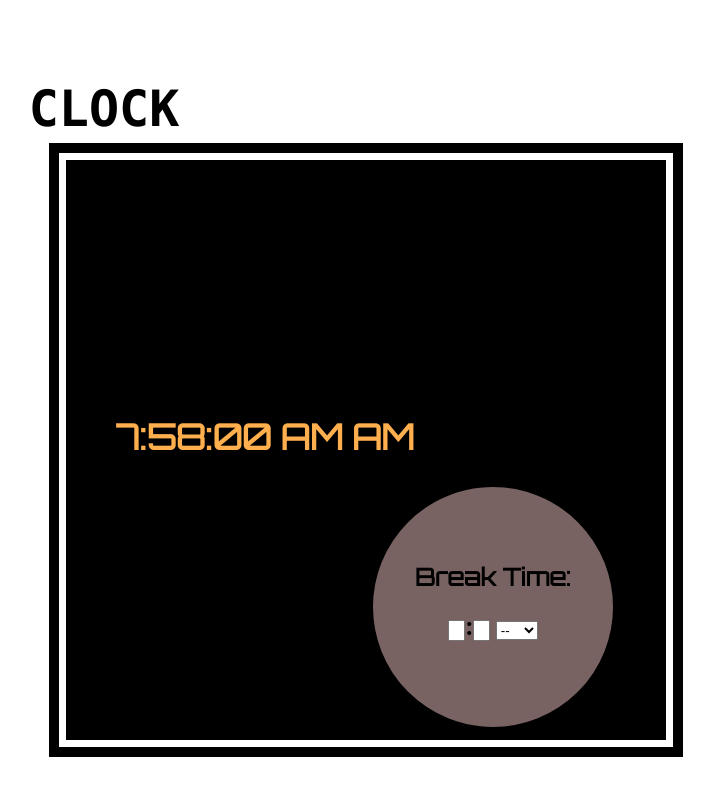
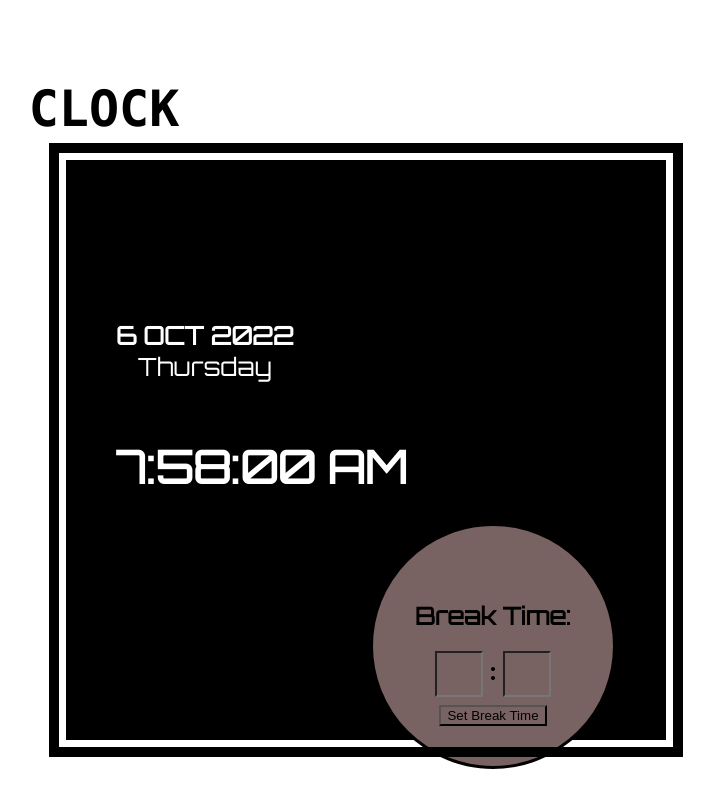
Before and after one commit to pritishinde22/timerTask, a React (Create React App) app: page / in a window 1280 px wide. Shown: the whole page, without its empty margins (536-1250 px from the left). Built offline with nearby package versions, Linux system fonts and the light colour scheme.

Commit message:
addition of date

```diff
--- a/package.json
+++ b/package.json
@@ -1,6 +1,6 @@
 {
   "name": "timertask",
-  "homepage": "https://pritishinde22.github.io/timer",
+  "homepage": "https://pritishinde22.github.io/timerTask",
   "version": "0.1.0",
   "private": true,
   "dependencies": {
@@ -16,7 +16,9 @@
     "operator": "^1.8.0",
     "react": "^18.2.0",
     "react-blink-text": "^1.0.5",
+    "react-cookie": "^4.1.1",
     "react-dom": "^18.2.0",
+    "react-hook-form": "^7.37.0",
     "react-scripts": "5.0.1",
     "react-simple-timepicker": "0.0.1",
     "react-time-picker": "^5.0.0",
--- a/src/App.css
+++ b/src/App.css
@@ -16,12 +16,14 @@
 
   }
 .header {
-    margin-left: 500px;
-    text-align: center;
-    margin-right: 500px;
     margin-top: 80px;
     font-family: "Lucida Console", "Courier New", monospace;
     font-size: 50px;
     font-weight: 900;
     font-style: normal;
+    display: flex;
+    justify-content: center;
+    align-items: center;
+    text-align: center;
+    /* min-height: 100vh; */
 }
--- a/src/components/AfterBreak.js
+++ b/src/components/AfterBreak.js
@@ -2,12 +2,9 @@ import Counter from "./Counter";
 import "./DigitalClock.css";
 
 const AfterBreak = (props) => {
-  function hourFormat(hr) {
-    let hr1 = parseInt(hr);
-    if (hr1 > 12) return hr1 - 12;
-    else return hr1;
-  }
-let [hrs,min]=props.timepicker.split(":");
+  const [hours, minutes, seconds] = props.count.split(":");
+
+  let [hrs, min] = props.timepicker.split(":");
   return (
     <>
       <div id="st-box">
@@ -18,29 +15,44 @@ let [hrs,min]=props.timepicker.split(":");
             type="text/css"
           ></link>
           <div className="font-Orbitron fontChange">
-            <label className="font-30">
+            <h1>
+            <strong>
+              {props.date} {props.month} {props.year}
+            </strong>
+            <br />
+            <span>{props.day}</span></h1>
+          </div>
+          <div className="font-Orbitron fontChange">
+            <h2 className="font-30">
               {" "}
-              {hrs > 12 ? hourFormat(hrs) : hourFormat(hrs)}
+              {hours}
               <span className="blink">:</span>
-              {min} {hrs > 11 ? <span> PM</span> : <span>AM</span>}
-            </label>
-            <h2 className="blink">You Are On Break!!</h2>
+              {minutes}
+              <span className="blink">:</span>
+              {seconds}
+            </h2>
+            <h3 className="blink">You Are On Break!!</h3>
           </div>
         </>
       </div>
       <div>
         <div id="nd-box" className="font-Orbitron">
-          <h1 className="fontChange font-30 margin-top-align">
+          <h2 className="font-25 margin-top-align">
             Break <br />
             Time!
-          </h1>
+          </h2>
+          <strong className="font-25">{props.timepicker}</strong>
         </div>
         <br />
 
         <div id="rd-box" className="font-Orbitron font-30 fontTimer">
           <div className="margin-top-align">
             {" "}
-            <Counter setTimerOn={props.setTimerOn} timerOn={props.timerOn} />
+            <Counter
+              setTimerOn={props.setTimerOn}
+              timerOn={props.timerOn}
+              timeRemained={props.timeRemained}
+            />
           </div>
         </div>
       </div>
--- a/src/components/BeforeBreak.js
+++ b/src/components/BeforeBreak.js
@@ -2,12 +2,6 @@ import "./DigitalClock.css";
 
 const BeforeBreak = (props) => {
   const [hours, minutes, seconds] = props.count.split(":");
-
-  function hourFormat(hr) {
-    let hr1 = parseInt(hr);
-    if (hr1 > 12) return hr1 - 12;
-    else return hr1;
-  }
 
   return (
     <>
@@ -18,15 +12,24 @@ const BeforeBreak = (props) => {
             rel="stylesheet"
             type="text/css"
           ></link>
-          <div className="font-Orbitron font-30 fontBis">
-            <h1>
+          <div className="font-Orbitron beforeTimeDate fontChange">
+            {" "}
+            <strong>
+              {props.date} {props.month} {props.year}
+            </strong>{" "}
+            <br />
+            <span>{props.day}</span>
+          </div>
+          <br />
+          <div className="font-Orbitron font-30 fontChange">
+            <h2>
               {" "}
-              {hours > 12 ? hourFormat(hours) : hourFormat(hours)}
+              {hours}
               <span className="blink">:</span>
               {minutes}
               <span className="blink">:</span>
-              {seconds} {hours > 11 ? <span> PM</span> : <span>AM</span>}
-            </h1>
+              {seconds}
+            </h2>
           </div>
         </>
       </div>
@@ -36,7 +39,7 @@ const BeforeBreak = (props) => {
             <h2 className="font-Orbitron">
               Break Time: <br />
             </h2>
-            <h2 >{props.children}</h2>
+            <h2>{props.children}</h2>
           </div>
         </div>
         <br />
--- a/src/components/Counter.js
+++ b/src/components/Counter.js
@@ -1,7 +1,7 @@
 import React, { useEffect, useState } from "react";
 import "./DigitalClock.css";
 const Counter = (props) => {
-  const [time, setTime] = useState(1800000);
+  const [time, setTime] = useState(props.timeRemained);
 
   useEffect(() => {
     if (time < 0) {
@@ -14,8 +14,8 @@ const Counter = (props) => {
 
     if (props.timerOn) {
       interval = setInterval(() => {
-        setTime((prevTime) => prevTime - 100);
-      }, 100);
+        setTime((prevTime) => prevTime - 10);
+      }, 10);
     } else if (!props.timerOn) {
       clearInterval(interval);
 
--- a/src/components/DigitalClock.css
+++ b/src/components/DigitalClock.css
@@ -32,7 +32,7 @@
 }
 #st-box {
     float:left;
-    margin-top: 170px;
+    margin-top: 110px;
 }
 #nd-box {
     border-radius: 130px !important;
@@ -60,3 +60,30 @@
     font-size: medium;
     color: antiquewhite;
 }
+
+.inputbreaktime input{
+    width: 40px;
+    height: 40px;
+    /* text-align: center; */
+    font-size: large;
+    background-color: rgb(121, 98, 98);
+}
+
+.inputbreaktime div {
+    display: flex;
+    margin-left: 70px;
+}
+
+.submitbutton {
+    background-color: rgb(121, 98, 98);
+    cursor: pointer;
+}
+
+.font-25 {
+    font-size: 25px;
+}
+.beforeTimeDate {
+    font-size: 25px;
+    width: fit-content;
+    justify-content: center;
+}
--- a/src/components/DigitalClock.js
+++ b/src/components/DigitalClock.js
@@ -1,26 +1,78 @@
 import { useEffect, useState } from "react";
+import { useForm } from "react-hook-form";
 import AfterBreak from "./AfterBreak";
 import BeforeBreak from "./BeforeBreak";
 
-import TimePicker from "react-time-picker";
 import "./DigitalClock.css";
 
 const DigitalClock = () => {
+  const months = [
+    "JAN",
+    "FEB",
+    "MAR",
+    "APR",
+    "MAY",
+    "JUNE",
+    "JULY",
+    "AUG",
+    "SEPT",
+    "OCT",
+    "NOV",
+    "DEC",
+  ];
+  const days = [
+    "Sunday",
+    "Monday",
+    "Tuesday",
+    "Wednesday",
+    "Thursday",
+    "Friday",
+    "Saturday",
+  ];
+  const d = new Date();
+  let month = months[d.getMonth()];
+  let day = days[d.getDay()];
+  let year = d.getFullYear();
+  let date = d.getDate();
+
   let liveTime = new Date().toLocaleTimeString();
   const [count, setCount] = useState(liveTime);
   const [timepickerValue, setTimepickerValue] = useState();
   const [timerOn, setTimerOn] = useState(false);
   const [timerOff, setTimerOff] = useState(false);
 
+  const [hr, sethr] = useState(timepickerValue?.split(":")[0]);
+  const [min, setmin] = useState(timepickerValue?.split(":")[1]);
+
   const UpdateTime = () => {
     setCount(new Date().toLocaleTimeString());
   };
   setInterval(UpdateTime, 1000);
   const live = count.split(":");
-  const livemin = live[0] * 60 + live[1];
+  const livemin = +live[0] * 60 + +live[1];
 
   const break1 = timepickerValue ? timepickerValue?.split(":") : "";
-  const breakmin = timepickerValue ? break1[0] * 60 + 30 + break1[1] : "";
+  const breakmin = timepickerValue ? +break1[0] * 60 + 30 + +break1[1] : "";
+
+  // document.cookie = `breaktime=${timepickerValue}`;
+  // let x = document.cookie;
+  // console.log(x)
+  useEffect(() => {
+    if (hr && min) setTimepickerValue(`${hr}:${min}`);
+  }, [hr, min]);
+
+  useEffect(() => {
+    if (timerOn) {
+      localStorage.setItem("timepickerValue", timepickerValue);
+    }
+  }, [timepickerValue, timerOn]);
+
+  useEffect(() => {
+    if (!timepickerValue) {
+      let breakTime = localStorage.getItem("timepickerValue");
+      setTimepickerValue(breakTime);
+    }
+  }, [timepickerValue]);
 
   useEffect(() => {
     if (
@@ -31,11 +83,10 @@ const DigitalClock = () => {
     ) {
       setTimerOn(true);
     }
-    if(livemin > breakmin)
-    {
+    if (livemin > breakmin) {
       setTimerOn(false);
     }
-  }, [timerOn, count, timerOff]);
+  }, [timerOn, count, timerOff, timepickerValue, livemin, breakmin]);
 
   useEffect(() => {
     let interval = null;
@@ -44,12 +95,14 @@ const DigitalClock = () => {
       interval = setTimeout(() => {
         setTimerOn(false);
         setTimerOff(true);
-      }, 1800000);
+        localStorage.removeItem("timepickerValue");
+        window.location.reload();
+      }, (breakmin - livemin) * 60000);
     } else if (!timerOn) {
       clearTimeout(interval);
     }
     return () => clearInterval(interval);
-  }, [timerOn]);
+  }, [timerOn, livemin]);
 
   function hourFormat(hr) {
     let hr1 = parseInt(hr);
@@ -60,28 +113,80 @@ const DigitalClock = () => {
     <section className="">
       {!timerOn ? (
         <>
-          <BeforeBreak count={count}>
-            {" "}
-            <TimePicker
-              onChange={setTimepickerValue}
-              value={timepickerValue}
-              clockIcon={null}
-              clearIcon={null}
-              clearAriaLabel={null}
-              onClockOpen={undefined}
-              minTime={new Date()}
+          <BeforeBreak
+            count={count}
+            month={month}
+            day={day}
+            date={date}
+            year={year}
+          >
+            <BreakTimePicker
+              timepickerValue={timepickerValue}
+              hr={hr}
+              min={min}
+              sethr={sethr}
+              setmin={setmin}
+              count={count}
             />
           </BeforeBreak>
         </>
       ) : (
         <AfterBreak
+          count={count}
           timepicker={timepickerValue}
           setTimerOn={setTimerOn}
           timerOn={timerOn}
           hourFormat={hourFormat}
+          timeRemained={(breakmin - livemin) * 60000}
+          month={month}
+          day={day}
+          date={date}
+          year={year}
         />
       )}{" "}
     </section>
   );
 };
 export default DigitalClock;
+
+export const BreakTimePicker = (props) => {
+  const { register, handleSubmit, watch } = useForm();
+  const time = props.timepickerValue ? props.timepickerValue?.split(":") : "";
+
+  const onhandleSubmit = (e) => {
+    props.sethr(e.hr.toString());
+    props.setmin(e.min.toString());
+  };
+  return (
+    <>
+      <form onSubmit={handleSubmit(onhandleSubmit)} autoComplete="off">
+        <div className="inputbreaktime">
+          <input
+            type="number"
+            name="hr"
+            defaultValue={time[0]}
+            min={props.count?.split(":")[0]}
+            required
+            {...register("hr")}
+          />{" "}
+          <span className="blink">:</span>{" "}
+          <input
+            type="number"
+            name="min"
+            defaultValue={time[1]}
+            min={
+              watch("hr") == props.count?.split(":")[0] ?
+              1 + +props.count?.split(":")[1] : null
+            }
+            max={59}
+            required
+            {...register("min")}
+          />
+        </div>
+        <button type="submit" className="submitbutton">
+          Set Break Time
+        </button>
+      </form>
+    </>
+  );
+};
```
Also changed, not shown: 1 other file (tests, documents, lock files or other folders).
